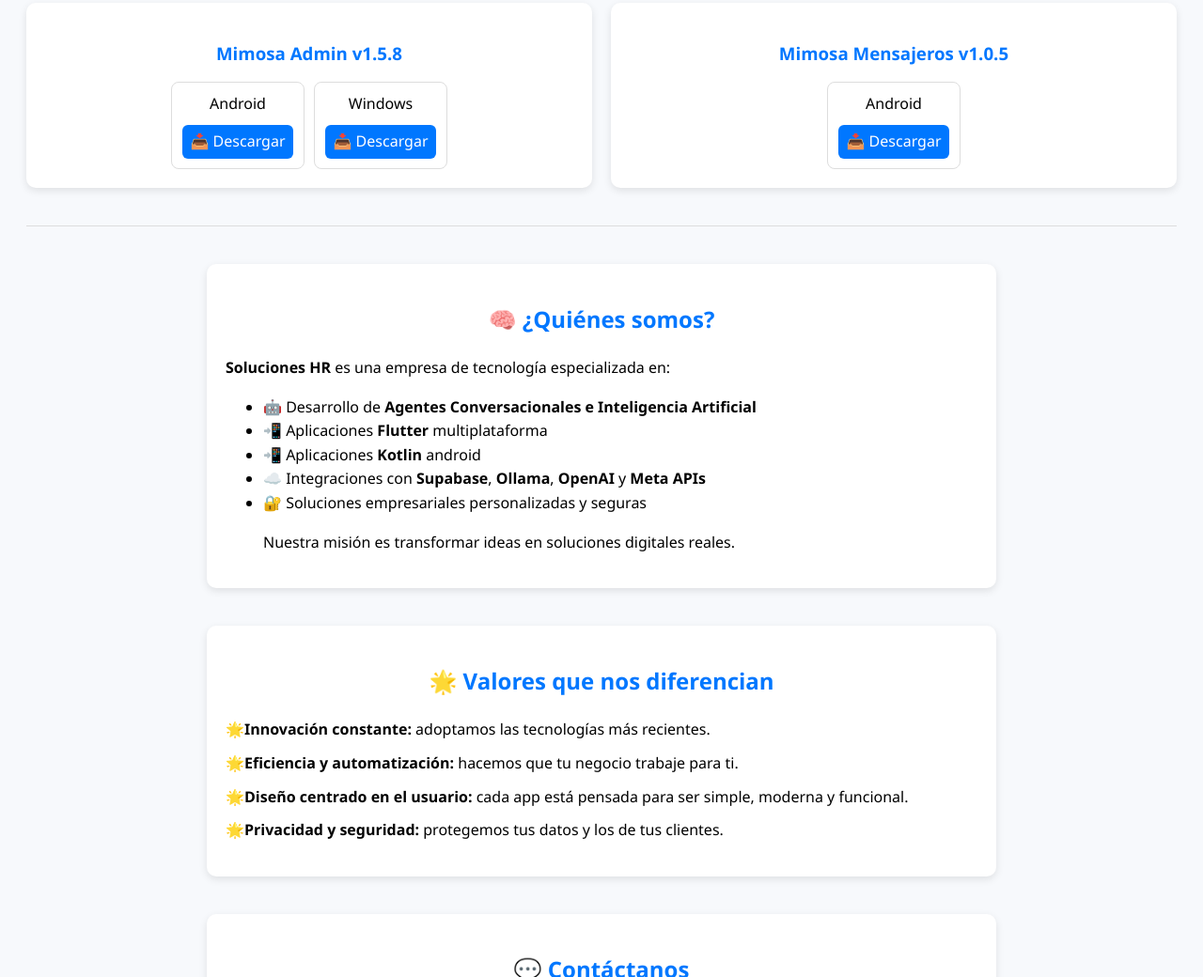
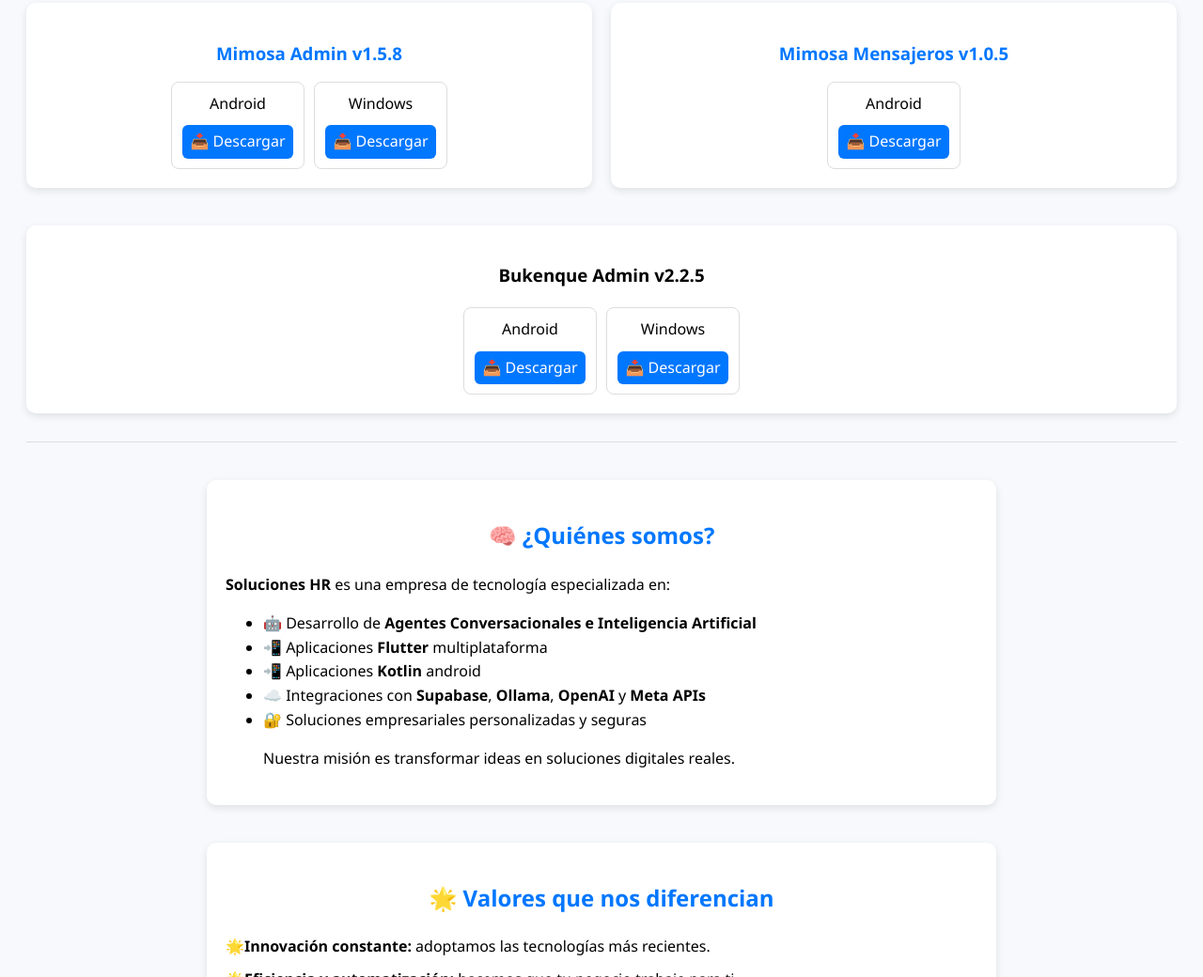
Before and after one commit to SolucionesHR/Aplicaciones_Oficiales, a plain HTML site: page index.html in a window 1280 px wide. Shown: the part 666-1706 px from the top of the page at 94% size. Drawn offline with Linux system fonts and the light colour scheme.

Commit message:
Update index.html

```diff
--- a/index.html
+++ b/index.html
@@ -78,6 +78,24 @@
     </div>
   </div>
 
+   <div class='apps-grid'>
+      <div class='app-card'>
+        <h3>Bukenque Admin v2.2.5</h3>
+        <div class='downloads'>
+          <div class='download-item'>
+            <p>Android</p>
+            <a href='apps/Bukenque/Android/Bukenque_Android_2.2.5.apk' class='btn'>📥 Descargar</a>
+          </div>
+          <div class='download-item'>
+            <p>Windows</p>
+            <a href='apps/Bukenque/Windows/Bukenque_Windows_2.2.5.zip' class='btn'>📥 Descargar</a>
+          </div>
+        </div>
+      </div>
+
+
+  </div>
+
   <hr>
 
   <div class='section'>
```
